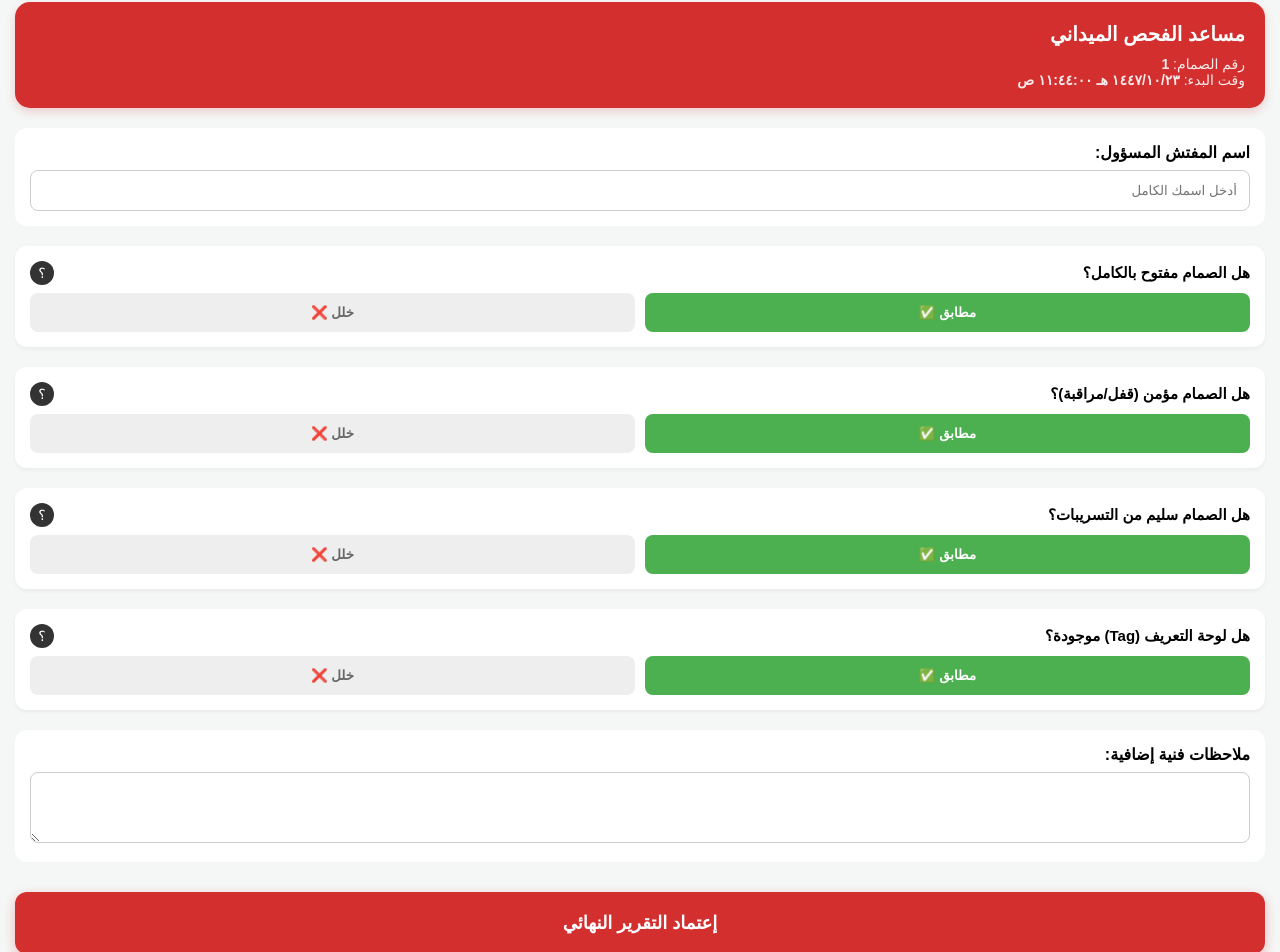
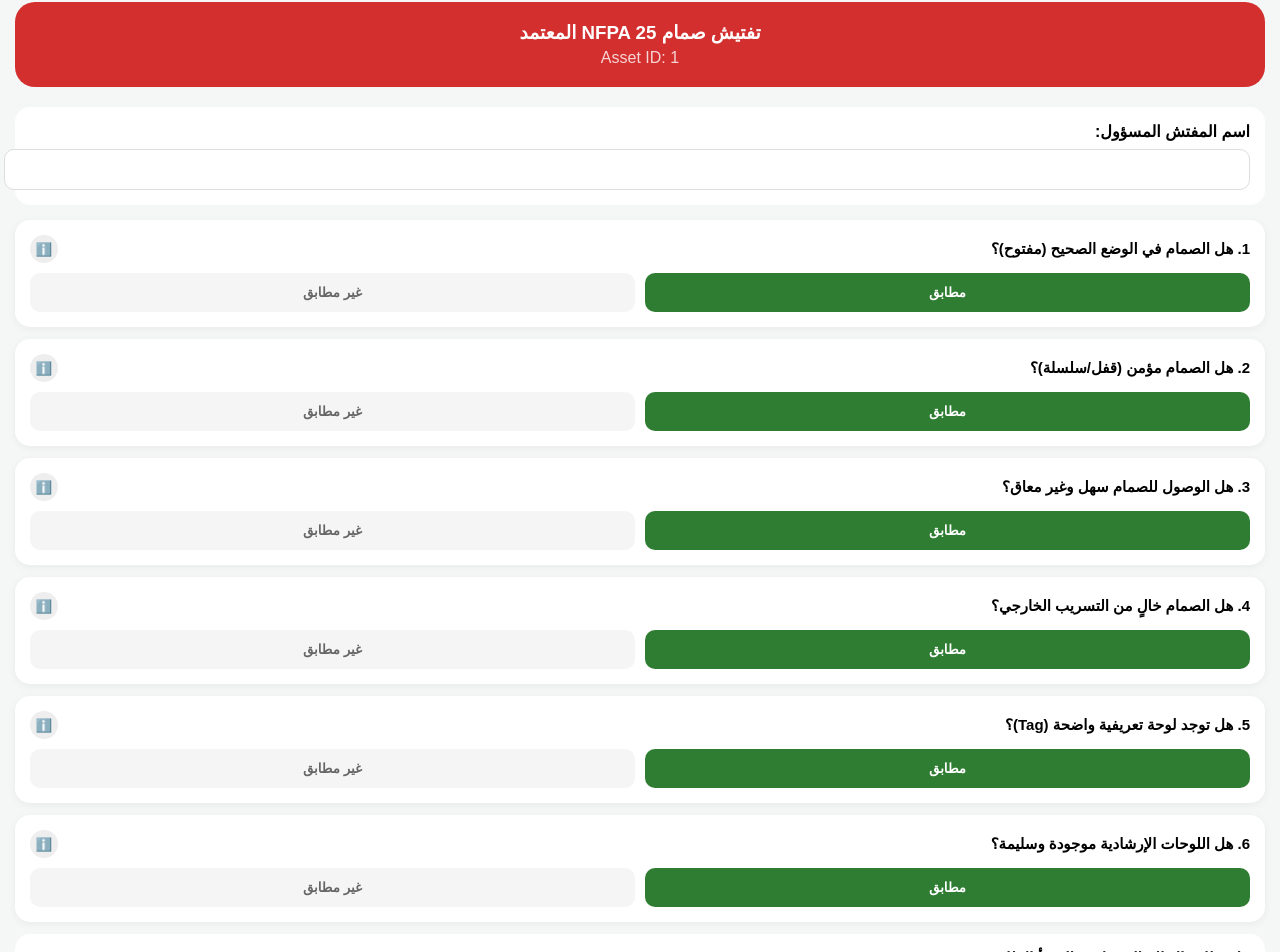
Before and after one commit to rootaipro-svg/nfpa-core2, a Next.js app: page /inspect/1 in a window 1280 px wide. Shown: the part 83-1035 px from the top of the page. Built offline with nearby package versions, Linux system fonts and the light colour scheme.

Commit message:
Update page.tsx

```diff
--- a/app/inspect/[id]/page.tsx
+++ b/app/inspect/[id]/page.tsx
@@ -3,120 +3,104 @@ import React, { useState, useEffect } from 'react';
 import { useParams } from 'next/navigation';
 import { createClient } from '@supabase/supabase-js';
 
-export default function SmartInspector() {
+export default function NFPA25ComprehensiveInspector() {
     const params = useParams();
     const valveId = params?.id;
+    const [loading, setLoading] = useState(false);
     const [showHelp, setShowHelp] = useState<string | null>(null);
-    const [loading, setLoading] = useState(false);
-    const [currentTime, setCurrentTime] = useState('');
 
-    // تحديث الوقت المباشر ليظهر للمفتش
-    useEffect(() => {
-        setCurrentTime(new Date().toLocaleString('ar-SA'));
-    }, []);
-
-    // الأسئلة الاحترافية الكاملة حسب NFPA 25 للفحص البصري
+    // الحالة الكاملة لمتطلبات NFPA 25 (Chapter 13)
     const [formData, setFormData] = useState({
         inspector: '',
-        isOpen: true,
-        isLocked: true,
-        noLeaks: true,
-        hasTag: true,
-        noDamage: true,
+        isOpen: true,           // NFPA 25 13.3.2.1
+        isLocked: true,         // NFPA 25 13.3.2.1.1
+        noLeaks: true,          // NFPA 25 13.3.2.1.3
+        hasTag: true,           // NFPA 25 13.3.2.1.8
+        isAccessible: true,     // NFPA 25 13.3.2.1.2
+        signageOk: true,        // NFPA 25 13.3.2.1.5
+        noDamage: true,         // الحالة العامة للهيكل والطلاء
         notes: ''
     });
 
-    const nfpaTips: { [key: string]: string } = {
-        isOpen: "حسب NFPA 25 (13.3.2.1): يجب التأكد من أن الصمام في الوضع المفتوح بالكامل لضمان تدفق المياه.",
-        isLocked: "يتطلب المعيار تأمين الصمام بسلسلة وقفل أو نظام مراقبة إلكتروني لمنع الإغلاق غير المصرح به.",
-        noLeaks: "الفحص البصري للتأكد من عدم وجود تسريبات خارجية تؤثر على ضغط الشبكة.",
-        hasTag: "يجب وجود لوحة تعريفية توضح رقم الصمام والمنطقة التي يتحكم بها."
-    };
+    const supabase = createClient('https://uysfhchahbayozbisppy.supabase.co', 'sb_publishable_T03nYMwpGp1uXXTPLqx_1Q_JnzMuqML');
 
     const handleSave = async (e: any) => {
         e.preventDefault();
         setLoading(true);
-        const supabase = createClient('https://uysfhchahbayozbisppy.supabase.co', 'sb_publishable_T03nYMwpGp1uXXTPLqx_1Q_JnzMuqML');
 
         try {
-            // 1. جلب معرف الصمام (UUID) من جدول الأصول
-            const { data: v, error: vError } = await supabase
-                .from('fire_valves')
-                .select('id')
-                .eq('valve_number', valveId)
-                .single();
+            const { data: v } = await supabase.from('fire_valves').select('id').eq('valve_number', valveId).single();
 
-            if (vError || !v) {
-                alert("خطأ: لم يتم العثور على هذا الصمام في سجل الأصول.");
-                setLoading(false);
-                return;
-            }
+            if (!v) throw new Error("الصمام غير مسجل في النظام");
 
-            // 2. إرسال البيانات مع التوقيت اللحظي الدقيق (تاريخ الفحص)
-            const { error: iError } = await supabase.from('valve_inspections').insert([{
+            const { error } = await supabase.from('valve_inspections').insert([{
                 valve_id: v.id,
                 inspector_name: formData.inspector,
-                inspection_date: new Date().toISOString(), // هنا يتم تسجيل "تاريخ التفتيش" بدقة الثانية
+                inspection_date: new Date().toISOString(),
                 is_fully_open: formData.isOpen,
                 is_locked_or_supervised: formData.isLocked,
                 has_leaks: !formData.noLeaks,
                 has_identification: formData.hasTag,
+                is_accessible: formData.isAccessible,
+                signage_ok: formData.signageOk,
                 notes: formData.notes
             }]);
 
-            if (iError) throw iError;
-
-            alert("تم اعتماد الفحص الفني وحفظ التاريخ: " + new Date().toLocaleString('ar-SA'));
-
+            if (error) throw error;
+            alert("✅ تم إرسال تقرير الامتثال بنجاح");
         } catch (err: any) {
-            alert("فشل الحفظ: " + err.message);
+            alert("❌ خطأ: " + err.message);
         }
         setLoading(false);
     };
 
-    const renderQuestion = (id: string, label: string, value: boolean, setter: (v: boolean) => void) => (
-        <div style={{ background: '#fff', padding: '15px', borderRadius: '12px', marginBottom: '10px', boxShadow: '0 2px 4px rgba(0,0,0,0.05)' }}>
-            <div style={{ display: 'flex', justifyContent: 'space-between', alignItems: 'center', marginBottom: '8px' }}>
-                <strong style={{ fontSize: '15px' }}>{label}</strong>
-                <button type="button" onClick={() => setShowHelp(showHelp === id ? null : id)} style={{ background: '#333', color: 'white', border: 'none', borderRadius: '50%', width: '24px', height: '24px', fontSize: '14px' }}>؟</button>
+    // مكوّن السؤال الذكي
+    const CheckItem = ({ id, label, value, setter, tip }: any) => (
+        <div style={{ background: '#fff', padding: '15px', borderRadius: '15px', marginBottom: '12px', boxShadow: '0 2px 8px rgba(0,0,0,0.05)' }}>
+            <div style={{ display: 'flex', justifyContent: 'space-between', alignItems: 'center', marginBottom: '10px' }}>
+                <span style={{ fontWeight: 'bold', fontSize: '15px' }}>{label}</span>
+                <button type="button" onClick={() => setShowHelp(showHelp === id ? null : id)} style={{ background: '#eee', border: 'none', borderRadius: '50%', width: '28px', height: '28px' }}>ℹ️</button>
             </div>
-            {showHelp === id && <p style={{ fontSize: '12px', color: '#d32f2f', background: '#fff9c4', padding: '10px', borderRadius: '8px', marginBottom: '10px' }}>{nfpaTips[id]}</p>}
+            {showHelp === id && <p style={{ fontSize: '12px', color: '#d32f2f', background: '#fff9c4', padding: '10px', borderRadius: '8px' }}>{tip}</p>}
             <div style={{ display: 'flex', gap: '10px' }}>
-                <button type="button" onClick={() => setter(true)} style={{ flex: 1, padding: '12px', borderRadius: '8px', border: 'none', background: value ? '#4caf50' : '#eee', color: value ? 'white' : '#666', fontWeight: 'bold' }}>مطابق ✅</button>
-                <button type="button" onClick={() => setter(false)} style={{ flex: 1, padding: '12px', borderRadius: '8px', border: 'none', background: !value ? '#f44336' : '#eee', color: !value ? 'white' : '#666', fontWeight: 'bold' }}>خلل ❌</button>
+                <button type="button" onClick={() => setter(true)} style={{ flex: 1, padding: '12px', borderRadius: '10px', border: 'none', background: value ? '#2e7d32' : '#f5f5f5', color: value ? '#fff' : '#666', fontWeight: 'bold' }}>مطابق</button>
+                <button type="button" onClick={() => setter(false)} style={{ flex: 1, padding: '12px', borderRadius: '10px', border: 'none', background: !value ? '#c62828' : '#f5f5f5', color: !value ? '#fff' : '#666', fontWeight: 'bold' }}>غير مطابق</button>
             </div>
         </div>
     );
 
     return (
         <div style={{ padding: '15px', direction: 'rtl', backgroundColor: '#f4f7f6', minHeight: '100vh' }}>
-            {/* الهيدر الاحترافي */}
-            <div style={{ background: '#d32f2f', color: 'white', padding: '20px', borderRadius: '15px', marginBottom: '20px', boxShadow: '0 4px 10px rgba(211,47,47,0.2)' }}>
-                <h3 style={{ margin: 0, fontSize: '20px' }}>مساعد الفحص الميداني</h3>
-                <div style={{ marginTop: '10px', fontSize: '14px', opacity: 0.9 }}>
-                    <div>رقم الصمام: <strong>{valveId}</strong></div>
-                    <div>وقت البدء: <strong>{currentTime}</strong></div>
-                </div>
+            <div style={{ background: '#d32f2f', color: 'white', padding: '20px', borderRadius: '20px', marginBottom: '20px', textAlign: 'center' }}>
+                <h3 style={{ margin: 0 }}>تفتيش صمام NFPA 25 المعتمد</h3>
+                <div style={{ marginTop: '5px', opacity: 0.8 }}>Asset ID: {valveId}</div>
             </div>
 
-            <form onSubmit={handleSave} style={{ display: 'flex', flexDirection: 'column', gap: '10px' }}>
-                <div style={{ background: '#fff', padding: '15px', borderRadius: '12px', marginBottom: '10px' }}>
+            <form onSubmit={handleSave}>
+                <div style={{ background: '#fff', padding: '15px', borderRadius: '15px', marginBottom: '15px' }}>
                     <label style={{ fontWeight: 'bold', display: 'block', marginBottom: '8px' }}>اسم المفتش المسؤول:</label>
-                    <input required placeholder="أدخل اسمك الكامل" style={{ width: '100%', padding: '12px', borderRadius: '8px', border: '1px solid #ccc', boxSizing: 'border-box' }} onChange={e => setFormData({ ...formData, inspector: e.target.value })} />
+                    <input required style={{ width: '100%', padding: '12px', borderRadius: '10px', border: '1px solid #ddd' }} onChange={e => setFormData({ ...formData, inspector: e.target.value })} />
                 </div>
 
-                {renderQuestion('isOpen', 'هل الصمام مفتوح بالكامل؟', formData.isOpen, (v) => setFormData({ ...formData, isOpen: v }))}
-                {renderQuestion('isLocked', 'هل الصمام مؤمن (قفل/مراقبة)؟', formData.isLocked, (v) => setFormData({ ...formData, isLocked: v }))}
-                {renderQuestion('noLeaks', 'هل الصمام سليم من التسريبات؟', formData.noLeaks, (v) => setFormData({ ...formData, noLeaks: v }))}
-                {renderQuestion('hasTag', 'هل لوحة التعريف (Tag) موجودة؟', formData.hasTag, (v) => setFormData({ ...formData, hasTag: v }))}
+                <CheckItem id="isOpen" label="1. هل الصمام في الوضع الصحيح (مفتوح)؟" value={formData.isOpen} setter={(v:any) => setFormData({...formData, isOpen: v})} tip="يجب التأكد من أن الصمام مفتوح بالكامل لضمان مرور المياه وقت الطوارئ." />
 
-                <div style={{ background: '#fff', padding: '15px', borderRadius: '12px', marginBottom: '10px' }}>
-                    <label style={{ fontWeight: 'bold', display: 'block', marginBottom: '8px' }}>ملاحظات فنية إضافية:</label>
-                    <textarea rows={3} style={{ width: '100%', padding: '12px', borderRadius: '8px', border: '1px solid #ccc', boxSizing: 'border-box' }} onChange={e => setFormData({ ...formData, notes: e.target.value })} />
+                <CheckItem id="isLocked" label="2. هل الصمام مؤمن (قفل/سلسلة)؟" value={formData.isLocked} setter={(v:any) => setFormData({...formData, isLocked: v})} tip="يتطلب المعيار قفل الصمام لمنع العبث أو الإغلاق العرضي." />
+
+                <CheckItem id="isAccessible" label="3. هل الوصول للصمام سهل وغير معاق؟" value={formData.isAccessible} setter={(v:any) => setFormData({...formData, isAccessible: v})} tip="يجب أن يكون الصمام متاحاً للمكافحة في أي وقت بدون عوائق." />
+
+                <CheckItem id="noLeaks" label="4. هل الصمام خالٍ من التسريب الخارجي؟" value={formData.noLeaks} setter={(v:any) => setFormData({...formData, noLeaks: v})} tip="أي تسريب قد يضعف ضغط المنظومة ويؤثر على الأداء." />
+
+                <CheckItem id="hasTag" label="5. هل توجد لوحة تعريفية واضحة (Tag)؟" value={formData.hasTag} setter={(v:any) => setFormData({...formData, hasTag: v})} tip="يجب توضيح نوع المنظومة والمنطقة التي يتحكم بها الصمام." />
+
+                <CheckItem id="signage" label="6. هل اللوحات الإرشادية موجودة وسليمة؟" value={formData.signageOk} setter={(v:any) => setFormData({...formData, signageOk: v})} tip="اللوحات التي ترشد لموقع الصمام في الحالات الطارئة." />
+
+                <div style={{ background: '#fff', padding: '15px', borderRadius: '15px', marginBottom: '15px' }}>
+                    <label style={{ fontWeight: 'bold', display: 'block', marginBottom: '8px' }}>ملاحظات الحالة الفيزيائية (الصدأ/الطلاء):</label>
+                    <textarea rows={3} style={{ width: '100%', padding: '12px', border: '1px solid #ddd', borderRadius: '10px' }} onChange={e => setFormData({ ...formData, notes: e.target.value })} />
                 </div>
 
-                <button type="submit" disabled={loading} style={{ padding: '20px', background: '#d32f2f', color: 'white', border: 'none', borderRadius: '12px', fontWeight: 'bold', fontSize: '18px', boxShadow: '0 4px 12px rgba(211,47,47,0.3)', marginTop: '10px' }}>
-                    {loading ? 'جاري رفع التقرير...' : 'إعتماد التقرير النهائي'}
+                <button type="submit" disabled={loading} style={{ width: '100%', padding: '20px', background: '#d32f2f', color: 'white', border: 'none', borderRadius: '15px', fontWeight: 'bold', fontSize: '18px', marginBottom: '40px' }}>
+                    {loading ? 'جاري الاعتماد...' : 'حفظ تقرير الامتثال النهائي'}
                 </button>
             </form>
         </div>
```
